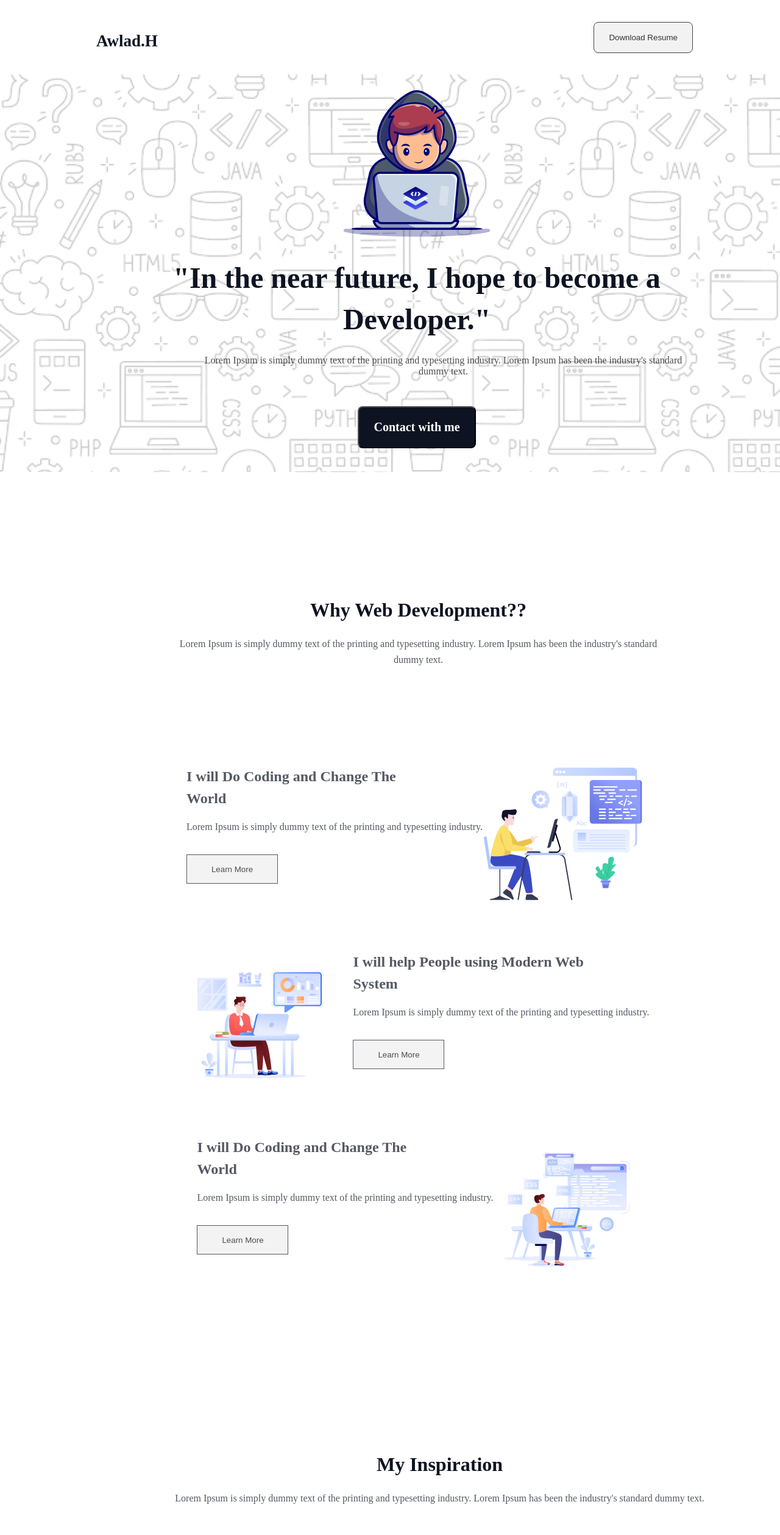
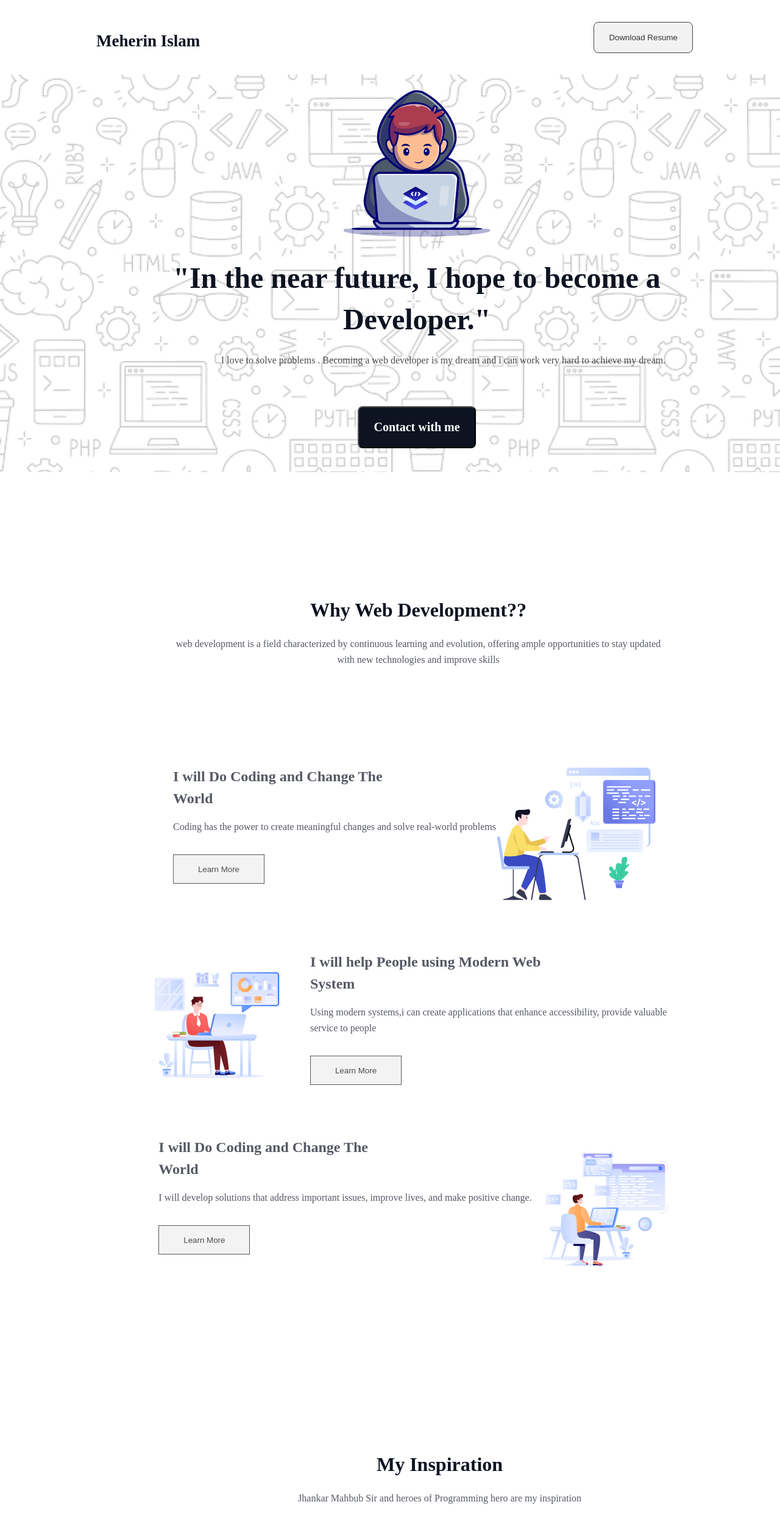
Before and after one commit to Meherin-Islam/First_Assignment, a plain HTML site: page index.html in a window 1280 px wide. Shown: the top 2517 px of the page at 61% size. Drawn offline with Linux system fonts and the light colour scheme; grey boxes are pictures that could not be loaded; a web font is replaced by a local one.

Commit message:
All dummy texts modified

```diff
--- a/index.html
+++ b/index.html
@@ -11,14 +11,13 @@
 <body>
     <header >
         <nav>
-            <h4>Awlad.H</h4>
+            <h4>Meherin Islam</h4>
             <button class="btn">Download Resume</button>
         </nav>
         <div class="hero_bg">
             <img class="pic" src="assets/Group.png" alt="">
             <h1 class="title">"In the near future, I hope to become a Developer."</h1>
-            <p class="description">Lorem Ipsum is simply dummy text of the printing and typesetting industry. Lorem Ipsum has been the
-                industry's standard dummy text.</p>
+            <p class="description"> I love to solve problems . Becoming a web developer is my dream and i can work very hard to achieve my dream.</p>
               <a href="#ftr">
                 <button class="Contact">Contact with me</button>
             </a>
@@ -28,13 +27,13 @@
         <section  class="reason">
             <div class="web">
                  <p class="why">Why Web Development??</p>
-                <p class="line">Lorem Ipsum is simply dummy text of the printing and typesetting industry. Lorem Ipsum has been the industry's standard dummy text.</p>
+                <p class="line"> web development is a field characterized by continuous learning and evolution, offering ample opportunities to stay updated with new technologies and improve skills</p>
             </div>
 
             <div class="card">
                <div>
                 <p class="title2">I will Do Coding and Change The World</p>
-                <p class="subtitle">Lorem Ipsum is simply dummy text of the printing and typesetting industry.</p>
+                <p class="subtitle">Coding has the power to create meaningful changes and solve real-world problems</p>
                 <button class="more">Learn More</button>
                </div>
                 <img src="assets/Layer_1.png" >
@@ -43,7 +42,7 @@
                 <img src="assets/Group 3.png" >
                <div class="margin">
                 <p class="title2">I will help People using Modern Web System</p>
-                <p class="subtitle">Lorem Ipsum is simply dummy text of the printing and typesetting industry.</p>
+                <p class="subtitle">Using modern systems,i can create applications that enhance accessibility, provide valuable service to people </p>
                 <button class="more">Learn More</button>
             </div>
 
@@ -51,7 +50,7 @@
             <div class="card">
                 <div>
                     <p class="title2">I will Do Coding and Change The World</p>
-                    <p class="subtitle">Lorem Ipsum is simply dummy text of the printing and typesetting industry.</p>
+                    <p class="subtitle">I will develop solutions that address important issues, improve lives, and make positive change.</p>
                     <button class="more">Learn More</button></div>
                 <img src="assets/Group 4.png" >
             </div>
@@ -59,7 +58,7 @@
         <section class="inspiration">
             <div>
                 <p class="why">My Inspiration</p>
-                <p class="line">Lorem Ipsum is simply dummy text of the printing and typesetting industry. Lorem Ipsum has been the industry's standard dummy text.</p>
+                <p class="line">Jhankar Mahbub Sir and heroes of Programming hero are my inspiration</p>
             </div>
 
                 <iframe class="video" width="1022" height="550" src="https://www.youtube.com/embed/DGHn2uOAVCE?si=_z8DGZGlbSLfFVY9" title="YouTube video player" frameborder="0" allow="accelerometer; autoplay; clipboard-write; encrypted-media; gyroscope; picture-in-picture; web-share" referrerpolicy="strict-origin-when-cross-origin" allowfullscreen></iframe>
@@ -68,25 +67,26 @@
              <section class="skill_set">
                 <div>
                     <p class="why">My Current Target</p>
-                    <p class="line">Lorem Ipsum is simply dummy text of the printing and typesetting industry. Lorem Ipsum has been the industry's standard dummy text.</p>
+                    <p class="line">Now I am learning HTML, CSS and JavaScript . After that i will learn many new things</p>
                 </div>
                 <div class="skill">
                     <div id="html_skill">
                         <img src="assets/html.png">
                         <p class="bold">HTML</p>
-                        <p class="info">Lorem Ipsum is simply dummy text of the printing.</p>
+                        <p class="info">HTML is the backbone of web pages, HTML structures content and defines the layout of web elements.
+                        </p>
                         <a class="underline" href="">Learn More</a>
                     </div>
                     <div id="css_skill">
                         <img src="assets/css.png" >
                         <p class="bold">CSS</p>
-                        <p class="info">Lorem Ipsum is simply dummy text of the printing.</p>
+                        <p class="info">CSS enhances the visual appeal of web pages by styling HTML elements, controlling colors, and fonts.</p>
                         <a class="underline" href="">Learn More</a>
                     </div>
                     <div id="js_skill">
                         <img src="assets/js.png" >
                         <p class="bold">JavaScript</p>
-                        <p class="info">Lorem Ipsum is simply dummy text of the printing.</p>
+                        <p class="info">JavaScript brings interactivity to web pages, dynamic content, responsive user interfaces.</p>
                         <a class="underline" href="">Learn More</a>
                     </div>
 
@@ -98,7 +98,7 @@
     <div class="support">
         <div class="gap">
             <h3>I need Support</h3>
-            <p class="color">Lorem ipsum dolor sit amet consectetur adipisicing elit. Mollitia sdklfj dgk sdkfj</p>
+            <p class="color">Give me your valuable feedback so that i can improve myself </p>
 
           <div>
             <input class="suggest" type="text" placeholder="Suggest me any feedback for me">
@@ -110,7 +110,7 @@
 
         <footer id="ftr">
             <div class="see">
-                <p>An Open Commitment by Awlad Hossain</p>
+                <p>An Open Commitment by Meherin Islam</p>
                 <div class="fb">
 
                         <img src="assets/facebook.png" >
--- a/style.css
+++ b/style.css
@@ -62,6 +62,7 @@ h4 {
     padding-left: 43px;
     padding-right: 73px;
     opacity: 0.7;
+    font-family: Azeret Mono;
     font-size: 16px;
     font-weight: 400;
     width: 809px;
```
